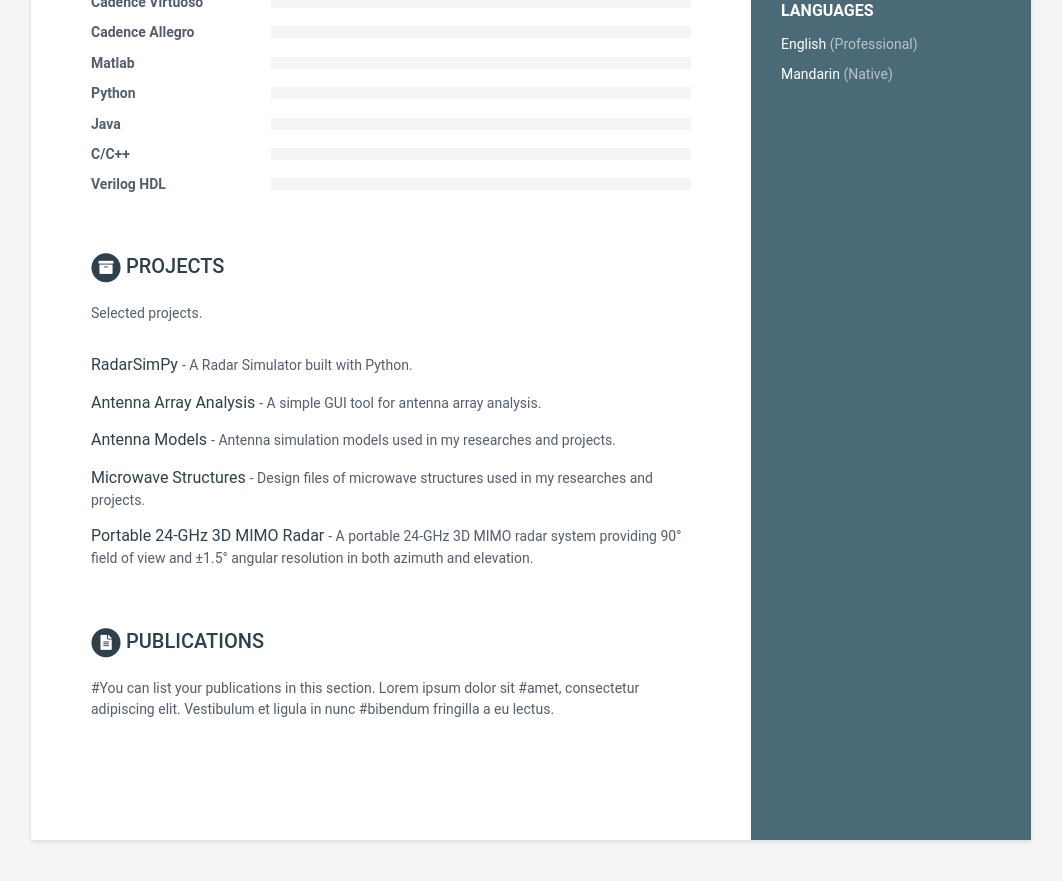
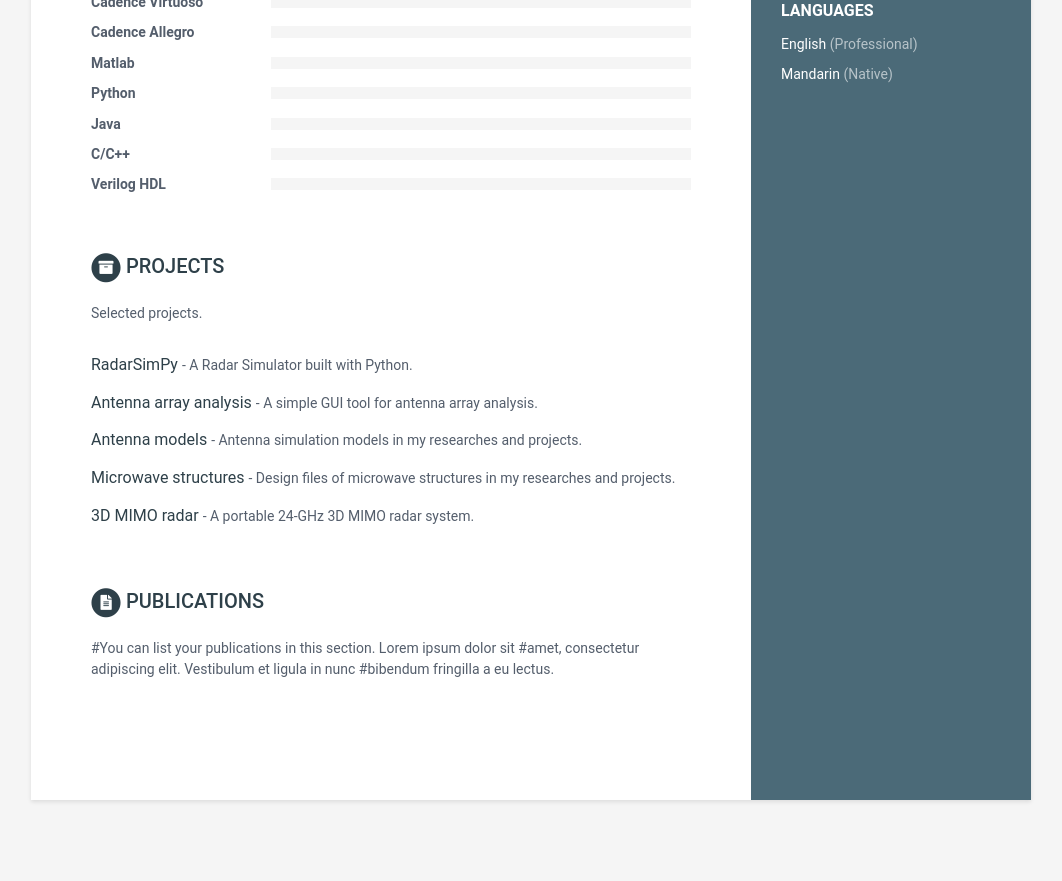
Before and after one commit to rookiepeng/zpeng-resume-cv, a Jekyll site: the page built from docs/index.html, in a window 1280 px wide and 900 px high, scrolled down 867 px. Shown: the top 881 px of the window, without its empty margins (109-1171 px from the left). Built offline with Jekyll 4.4.1, drawn with Linux system fonts in a browser that asks for light colours; after the commit the page ends 1727 px from its top, so only the background shows below that.

Commit message:
update projects

```diff
--- a/docs/_data/data.yml
+++ b/docs/_data/data.yml
@@ -133,21 +133,21 @@ projects:
         link: "https://zpeng.me/index.php/radarsimpy/"
         tagline: "A Radar Simulator built with Python."
 
-      - title: Antenna Array Analysis
+      - title: Antenna array analysis
         link: "https://zpeng.me/index.php/antenna-array-analysis/"
         tagline: "A simple GUI tool for antenna array analysis."
 
-      - title: Antenna Models
+      - title: Antenna models
         link: "https://zpeng.me/index.php/antenna-models/"
-        tagline: "Antenna simulation models used in my researches and projects."
+        tagline: "Antenna simulation models in my researches and projects."
 
-      - title: Microwave Structures
+      - title: Microwave structures
         link: "https://zpeng.me/index.php/microwave-structures/"
-        tagline: "Design files of microwave structures used in my researches and projects."
+        tagline: "Design files of microwave structures in my researches and projects."
 
-      - title: Portable 24-GHz 3D MIMO Radar
+      - title: 3D MIMO radar
         link: "https://zpeng.me/index.php/portable-24-ghz-3d-mimo-radar/"
-        tagline: "A portable 24-GHz 3D MIMO radar system providing 90° field of view and ±1.5° angular resolution in both azimuth and elevation."
+        tagline: "A portable 24-GHz 3D MIMO radar system."
 
 publications:
     title: Publications
```
